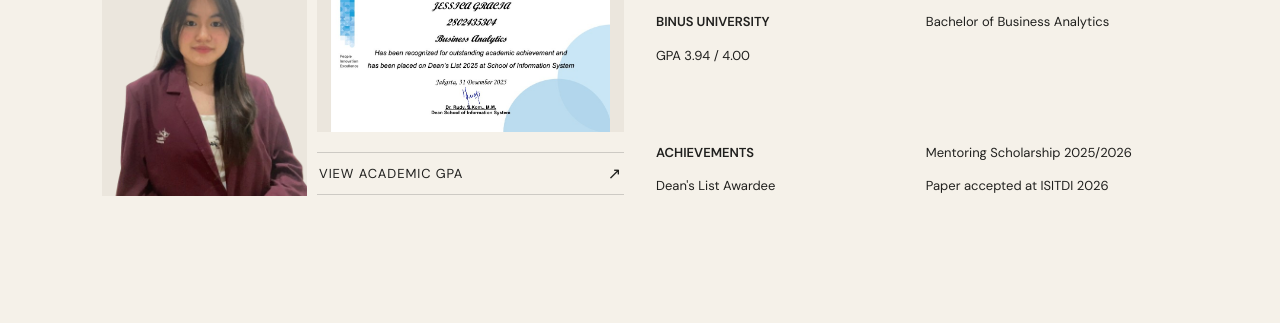
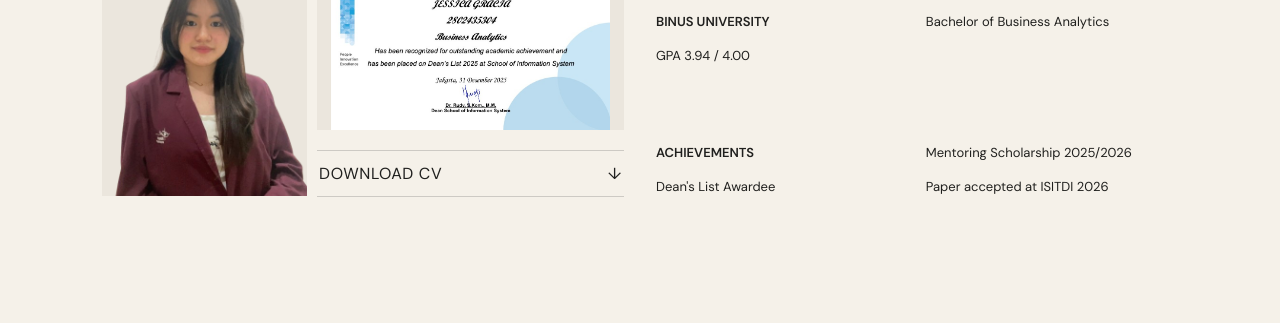
Before and after one commit to labadoire/jessica-portofolio, a plain HTML site: page jessica-portofolio/main.html in a window 1280 px wide. Shown: the part 477-800 px from the top of the page. Drawn offline with Linux system fonts and the light colour scheme.

Commit message:
Update main.html

```diff
--- a/jessica-portofolio/main.html
+++ b/jessica-portofolio/main.html
@@ -78,14 +78,14 @@
 
 
             <div class="transcript-link">
-            <button
-                type="button"
-                class="transcript-preview-button"
-                onclick="openTranscript()"
-            >
-                <span>VIEW ACADEMIC GPA</span>
-                <span>↗</span>
-            </button>
+                <a
+                    href="assets/files/resume_jessica_gracia.pdf"
+                    class="transcript-preview-button"
+                    download
+                >
+                    <span>DOWNLOAD CV</span>
+                    <span>↓</span>
+                </a>
             </div>
 
 
```
